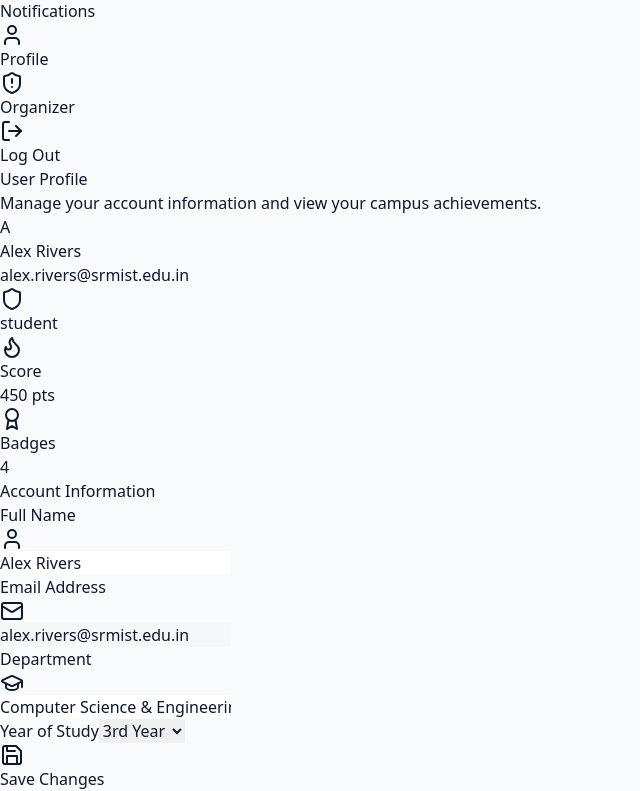
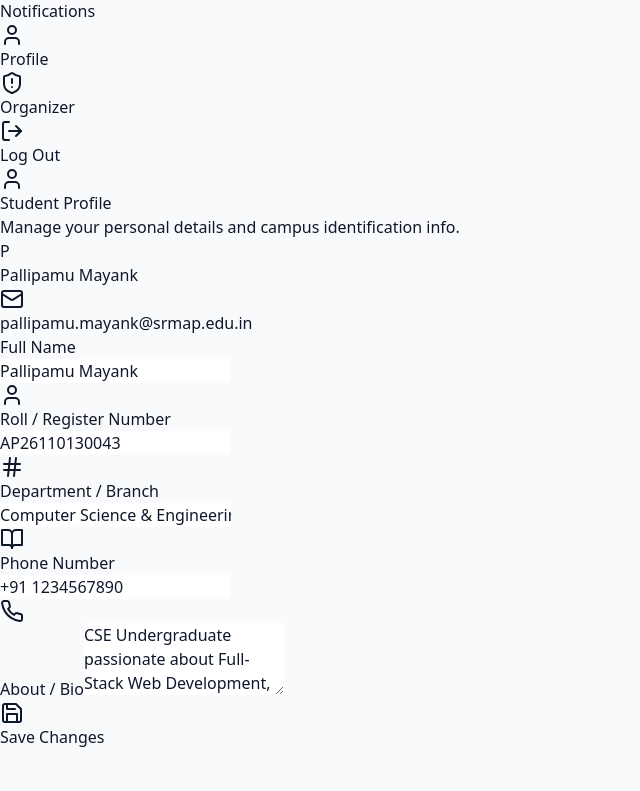
Before and after one commit to not-user-mayank/campus-pulse, a React (Vite) app: page /profile in a window 1280 px wide. Shown: the part 337-1128 px from the top of the page, without its empty margins (0-640 px from the left). After the commit the page ends 1086 px from the top, so only its background shows below. Built offline with nearby package versions, Linux system fonts and the light colour scheme.

Commit message:
Added persistent profile edit capabilities

```diff
--- a/src/pages/ProfilePage.tsx
+++ b/src/pages/ProfilePage.tsx
@@ -1,138 +1,189 @@
 import React, { useState, useEffect } from 'react';
-import { User, Mail, GraduationCap, Award, Flame, Save, Shield } from 'lucide-react';
-import { supabase } from '../lib/supabase';
+import { User, Mail, Award, BookOpen, Phone, Hash, Save, CheckCircle2 } from 'lucide-react';
 
-export default function ProfilePage() {
-  const [loading, setLoading] = useState(false);
-  const [profile, setProfile] = useState({
-    full_name: 'Alex Rivers',
-    email: 'alex.rivers@srmist.edu.in',
+interface ProfileData {
+  name: string;
+  email: string;
+  rollNumber: string;
+  department: string;
+  phone: string;
+  bio: string;
+}
+
+const DEFAULT_PROFILE: ProfileData = {
+  name: 'Pallipamu Mayank',
+  email: 'pallipamu.mayank@srmap.edu.in',
+  rollNumber: 'AP26110130043',
   department: 'Computer Science & Engineering',
-    year: '3rd Year',
-    role: 'student',
-    points: 450,
-    badgesCount: 4,
-  });
+  phone: '+91 1234567890',
+  bio: 'CSE Undergraduate passionate about Full-Stack Web Development, AI, and competitive programming.',
+};
 
-  const handleSave = (e: React.FormEvent) => {
+export function ProfilePage() {
+  const [profile, setProfile] = useState<ProfileData>(DEFAULT_PROFILE);
+  const [isSaved, setIsSaved] = useState(false);
+
+  // Load persistent profile data on mount
+  useEffect(() => {
+    const saved = localStorage.getItem('userProfile');
+    const userEmail = localStorage.getItem('userEmail');
+
+    if (saved) {
+      try {
+        const parsed = JSON.parse(saved);
+        setProfile((prev) => ({
+          ...parsed,
+          email: userEmail || parsed.email || prev.email,
+        }));
+      } catch (e) {
+        console.error('Failed to parse saved profile:', e);
+      }
+    } else if (userEmail) {
+      setProfile((prev) => ({ ...prev, email: userEmail }));
+    }
+  }, []);
+
+  const handleChange = (e: React.ChangeEvent<HTMLInputElement | HTMLTextAreaElement>) => {
+    const { name, value } = e.target;
+    setProfile((prev) => ({ ...prev, [name]: value }));
+  };
+
+  const handleSubmit = (e: React.FormEvent) => {
     e.preventDefault();
-    setLoading(true);
-    setTimeout(() => {
-      setLoading(false);
-      alert('Profile details updated successfully!');
-    }, 600);
+    localStorage.setItem('userProfile', JSON.stringify(profile));
+    setIsSaved(true);
+    setTimeout(() => setIsSaved(false), 3000);
   };
 
   return (
-    <div className="max-w-4xl mx-auto space-y-6">
+    <div className="p-6 space-y-6 max-w-4xl mx-auto">
       <div>
-        <h1 className="text-3xl font-bold text-white">User Profile</h1>
-        <p className="text-slate-400 mt-1">Manage your account information and view your campus achievements.</p>
+        <h1 className="text-2xl font-bold text-slate-900 dark:text-white flex items-center gap-2">
+          <User className="w-6 h-6 text-blue-600 dark:text-blue-400" />
+          Student Profile
+        </h1>
+        <p className="text-sm text-slate-500 dark:text-slate-400">
+          Manage your personal details and campus identification info.
+        </p>
       </div>
 
-      <div className="grid grid-cols-1 md:grid-cols-3 gap-6">
-        {/* Profile Summary Card */}
-        <div className="bg-slate-900 border border-slate-800 rounded-xl p-6 flex flex-col items-center text-center space-y-4">
-          <div className="w-24 h-24 rounded-full bg-indigo-600/20 border-2 border-indigo-500 flex items-center justify-center text-3xl font-bold text-indigo-400">
-            {profile.full_name.charAt(0)}
+      {isSaved && (
+        <div className="p-4 bg-emerald-50 dark:bg-emerald-900/30 border border-emerald-200 dark:border-emerald-800 rounded-2xl flex items-center gap-2 text-emerald-700 dark:text-emerald-400 text-sm font-medium">
+          <CheckCircle2 className="w-5 h-5 shrink-0" />
+          Profile updated successfully!
         </div>
-          <div>
-            <h2 className="text-xl font-bold text-white">{profile.full_name}</h2>
-            <p className="text-xs text-slate-400">{profile.email}</p>
+      )}
+
+      <form onSubmit={handleSubmit} className="bg-white dark:bg-slate-800 rounded-2xl border border-slate-200 dark:border-slate-700 p-6 space-y-6 shadow-xs">
+        {/* Header Section */}
+        <div className="flex flex-col sm:flex-row items-center gap-5 border-b pb-6 border-slate-100 dark:border-slate-700">
+          <div className="w-20 h-20 rounded-2xl bg-gradient-to-tr from-blue-600 to-indigo-600 text-white flex items-center justify-center text-2xl font-bold shadow-md">
+            {profile.name ? profile.name.charAt(0).toUpperCase() : 'U'}
+          </div>
+          <div className="text-center sm:text-left space-y-1">
+            <h2 className="text-xl font-bold text-slate-900 dark:text-white">{profile.name}</h2>
+            <p className="text-xs text-slate-500 dark:text-slate-400 flex items-center justify-center sm:justify-start gap-1">
+              <Mail className="w-3.5 h-3.5" />
+              {profile.email}
+            </p>
+          </div>
         </div>
 
-          <span className="px-3 py-1 bg-indigo-500/10 text-indigo-400 border border-indigo-500/20 rounded-full text-xs font-semibold capitalize flex items-center gap-1">
-            <Shield className="w-3.5 h-3.5" /> {profile.role}
-          </span>
+        {/* Input Fields Grid */}
+        <div className="grid gap-5 md:grid-cols-2">
+          <div>
+            <label className="block text-xs font-semibold text-slate-700 dark:text-slate-300 mb-1.5">
+              Full Name
+            </label>
+            <div className="relative">
+              <input
+                type="text"
+                name="name"
+                value={profile.name}
+                onChange={handleChange}
+                required
+                className="w-full pl-10 pr-4 py-2.5 bg-slate-50 dark:bg-slate-900 border border-slate-200 dark:border-slate-700 rounded-xl text-sm text-slate-900 dark:text-white focus:outline-none focus:border-blue-500"
+              />
+              <User className="w-4 h-4 text-slate-400 absolute left-3.5 top-3" />
+            </div>
+          </div>
 
-          <div className="w-full pt-4 border-t border-slate-800 grid grid-cols-2 gap-2 text-center">
-            <div className="bg-slate-950 p-3 rounded-lg border border-slate-800">
-              <p className="text-xs text-slate-400 flex items-center justify-center gap-1 mb-1">
-                <Flame className="w-3.5 h-3.5 text-rose-400" /> Score
-              </p>
-              <p className="text-base font-bold text-white">{profile.points} pts</p>
+          <div>
+            <label className="block text-xs font-semibold text-slate-700 dark:text-slate-300 mb-1.5">
+              Roll / Register Number
+            </label>
+            <div className="relative">
+              <input
+                type="text"
+                name="rollNumber"
+                value={profile.rollNumber}
+                onChange={handleChange}
+                required
+                className="w-full pl-10 pr-4 py-2.5 bg-slate-50 dark:bg-slate-900 border border-slate-200 dark:border-slate-700 rounded-xl text-sm text-slate-900 dark:text-white focus:outline-none focus:border-blue-500"
+              />
+              <Hash className="w-4 h-4 text-slate-400 absolute left-3.5 top-3" />
             </div>
-            <div className="bg-slate-950 p-3 rounded-lg border border-slate-800">
-              <p className="text-xs text-slate-400 flex items-center justify-center gap-1 mb-1">
-                <Award className="w-3.5 h-3.5 text-amber-400" /> Badges
-              </p>
-              <p className="text-base font-bold text-white">{profile.badgesCount}</p>
+          </div>
+
+          <div>
+            <label className="block text-xs font-semibold text-slate-700 dark:text-slate-300 mb-1.5">
+              Department / Branch
+            </label>
+            <div className="relative">
+              <input
+                type="text"
+                name="department"
+                value={profile.department}
+                onChange={handleChange}
+                required
+                className="w-full pl-10 pr-4 py-2.5 bg-slate-50 dark:bg-slate-900 border border-slate-200 dark:border-slate-700 rounded-xl text-sm text-slate-900 dark:text-white focus:outline-none focus:border-blue-500"
+              />
+              <BookOpen className="w-4 h-4 text-slate-400 absolute left-3.5 top-3" />
+            </div>
+          </div>
+
+          <div>
+            <label className="block text-xs font-semibold text-slate-700 dark:text-slate-300 mb-1.5">
+              Phone Number
+            </label>
+            <div className="relative">
+              <input
+                type="text"
+                name="phone"
+                value={profile.phone}
+                onChange={handleChange}
+                required
+                className="w-full pl-10 pr-4 py-2.5 bg-slate-50 dark:bg-slate-900 border border-slate-200 dark:border-slate-700 rounded-xl text-sm text-slate-900 dark:text-white focus:outline-none focus:border-blue-500"
+              />
+              <Phone className="w-4 h-4 text-slate-400 absolute left-3.5 top-3" />
             </div>
           </div>
         </div>
 
-        {/* Profile Details Form */}
-        <div className="md:col-span-2 bg-slate-900 border border-slate-800 rounded-xl p-6">
-          <h3 className="text-lg font-bold text-white mb-4">Account Information</h3>
-          <form onSubmit={handleSave} className="space-y-4">
+        {/* Bio Input */}
         <div>
-              <label className="block text-xs font-medium text-slate-400 mb-1">Full Name</label>
-              <div className="relative">
-                <User className="w-4 h-4 absolute left-3 top-1/2 -translate-y-1/2 text-slate-500" />
-                <input
-                  type="text"
-                  value={profile.full_name}
-                  onChange={(e) => setProfile({ ...profile, full_name: e.target.value })}
-                  className="w-full pl-9 pr-4 py-2 bg-slate-950 border border-slate-800 rounded-lg text-sm text-white focus:outline-none focus:border-indigo-500"
+          <label className="block text-xs font-semibold text-slate-700 dark:text-slate-300 mb-1.5">
+            About / Bio
+          </label>
+          <textarea
+            name="bio"
+            rows={3}
+            value={profile.bio}
+            onChange={handleChange}
+            className="w-full p-3 bg-slate-50 dark:bg-slate-900 border border-slate-200 dark:border-slate-700 rounded-xl text-sm text-slate-900 dark:text-white focus:outline-none focus:border-blue-500"
           />
         </div>
-            </div>
 
-            <div>
-              <label className="block text-xs font-medium text-slate-400 mb-1">Email Address</label>
-              <div className="relative">
-                <Mail className="w-4 h-4 absolute left-3 top-1/2 -translate-y-1/2 text-slate-500" />
-                <input
-                  type="email"
-                  disabled
-                  value={profile.email}
-                  className="w-full pl-9 pr-4 py-2 bg-slate-950/50 border border-slate-800/50 rounded-lg text-sm text-slate-500 cursor-not-allowed"
-                />
-              </div>
-            </div>
-
-            <div className="grid grid-cols-1 sm:grid-cols-2 gap-4">
-              <div>
-                <label className="block text-xs font-medium text-slate-400 mb-1">Department</label>
-                <div className="relative">
-                  <GraduationCap className="w-4 h-4 absolute left-3 top-1/2 -translate-y-1/2 text-slate-500" />
-                  <input
-                    type="text"
-                    value={profile.department}
-                    onChange={(e) => setProfile({ ...profile, department: e.target.value })}
-                    className="w-full pl-9 pr-4 py-2 bg-slate-950 border border-slate-800 rounded-lg text-sm text-white focus:outline-none focus:border-indigo-500"
-                  />
-                </div>
-              </div>
-
-              <div>
-                <label className="block text-xs font-medium text-slate-400 mb-1">Year of Study</label>
-                <select
-                  value={profile.year}
-                  onChange={(e) => setProfile({ ...profile, year: e.target.value })}
-                  className="w-full px-3 py-2 bg-slate-950 border border-slate-800 rounded-lg text-sm text-white focus:outline-none focus:border-indigo-500"
-                >
-                  <option value="1st Year">1st Year</option>
-                  <option value="2nd Year">2nd Year</option>
-                  <option value="3rd Year">3rd Year</option>
-                  <option value="4th Year">4th Year</option>
-                </select>
-              </div>
-            </div>
-
-            <div className="pt-4 border-t border-slate-800 flex justify-end">
         <button
           type="submit"
-                disabled={loading}
-                className="px-4 py-2 bg-indigo-600 hover:bg-indigo-700 text-white rounded-lg text-sm font-semibold flex items-center gap-2 transition disabled:opacity-50"
+          className="w-full sm:w-auto px-6 py-3 bg-blue-600 hover:bg-blue-500 text-white rounded-xl font-medium text-sm transition-colors shadow-md shadow-blue-600/20 flex items-center justify-center gap-2"
         >
           <Save className="w-4 h-4" />
-                {loading ? 'Saving...' : 'Save Changes'}
+          <span>Save Changes</span>
         </button>
-            </div>
       </form>
-        </div>
-      </div>
     </div>
   );
 }
+
+export default ProfilePage;
```
Also changed, not shown: src/pages/ClubsPage.tsx (+91 -86 lines). Lines whose indentation alone changed are shown as unchanged.
